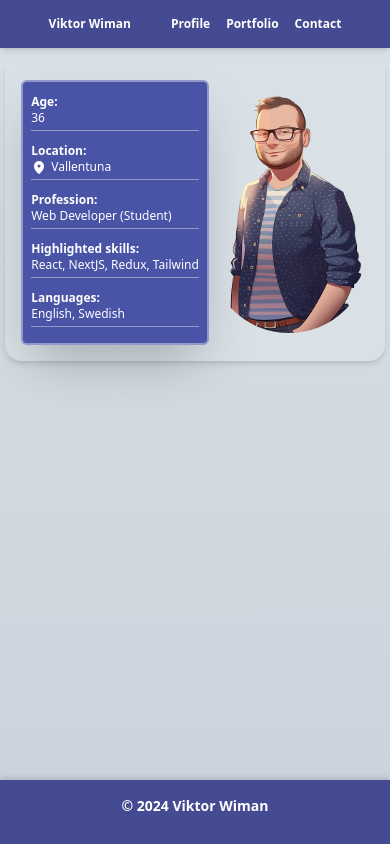
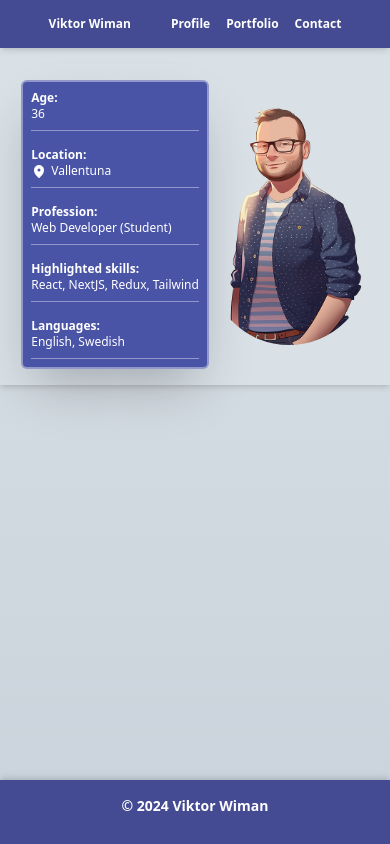
Before and after one commit to VWiman/portfolio-2024-01, a Next.js app: page / in a window 390 px wide. Built offline with nearby package versions, Linux system fonts and the light colour scheme.

Commit message:
Better mobile css

```diff
--- a/app/page.js
+++ b/app/page.js
@@ -27,7 +27,7 @@ export default function Home() {
 										clipRule="evenodd"
 									/>
 								</svg>
-								Vallentuna
+								<span className="fact-location-text">Vallentuna</span>
 							</Link>
 						</span>
 					</li>
--- a/style/globals.css
+++ b/style/globals.css
@@ -45,15 +45,15 @@
 }
 
 .hero-section {
-    @apply flex flex-row items-center justify-center p-4 md:p-12 bg-alure-100 w-fit rounded-b-2xl shadow-md text-xs sm:text-sm md:text-base lg:text-lg
+    @apply flex flex-row items-center justify-center p-4 md:p-12 bg-alure-100 w-full md:w-fit md:rounded-b-2xl shadow-md text-xs sm:text-sm md:text-base lg:text-lg
 }
 
 .projects-section {
-    @apply flex flex-col-reverse md:flex-row items-center justify-center p-4 md:p-12 bg-alure-100 w-fit rounded-b-2xl shadow-md text-white gap-4 md:gap-8 text-xs sm:text-sm md:text-base lg:text-lg
+    @apply flex flex-col md:flex-row items-center justify-center p-4 md:p-12 bg-alure-100 w-full md:w-fit md:rounded-b-2xl shadow-md text-white gap-4 md:gap-8 text-xs sm:text-sm md:text-base lg:text-lg
 }
 
 .contact-section {
-    @apply flex flex-col-reverse md:flex-row items-center justify-center p-4 md:p-12 bg-alure-100 w-fit rounded-b-2xl shadow-md text-white gap-4 md:gap-8 text-xs sm:text-sm md:text-base lg:text-lg
+    @apply flex flex-col md:flex-row items-center justify-center p-4 md:p-12 bg-alure-100 w-full md:w-fit md:rounded-b-2xl shadow-md text-white gap-4 md:gap-8 text-xs sm:text-sm md:text-base lg:text-lg
 }
 
 
@@ -62,25 +62,27 @@
 }
 
 .facts-list {
-    @apply flex flex-col w-fit text-white bg-martinique-600 shadow-2xl rounded-md md:rounded-2xl p-2 md:p-8 border-2 md:border-4 border-white/40
+    @apply flex flex-col w-fit text-white bg-martinique-600 shadow-2xl rounded-md md:rounded-2xl px-2 md:p-8 border-2 md:border-4 border-white/40
 }
 
 .fact-item {
-    @apply flex flex-col md:flex-row text-xs md:text-sm md:gap-8 py-1
+    @apply flex flex-col md:flex-row md:gap-8 py-2 md:p-2
 }
 
-
-
 .fact-label {
-    @apply whitespace-nowrap font-semibold text-xs sm:text-sm md:text-base
+    @apply whitespace-nowrap font-semibold text-xs sm:text-sm md:text-base justify-center
 }
 
 .fact-text {
-    @apply flex flex-col w-full md:text-right
+    @apply w-full md:text-right text-xs md:text-sm md:self-end
+}
+
+.fact-location-text {
+    @apply self-center
 }
 
 .fact-text-link {
-    @apply flex flex-row md:justify-end items-center hover:cursor-pointer gap-1
+    @apply flex flex-row md:justify-end hover:cursor-pointer gap-1 items-baseline
 }
 
 
@@ -109,7 +111,7 @@
 }
 
 .year-text {
-    @apply text-white decoration-white/60 text-center font-semibold text-base md:text-2xl underline underline-offset-4 mb-2 md:mb-4 leading-8
+    @apply text-martinique-700 decoration-martinique-600/60 text-center font-semibold text-base md:text-2xl underline underline-offset-4 mb-2 md:mb-4 leading-8
 }
 
 .header-link {
@@ -122,11 +124,11 @@
 
 
 .projects-list {
-    @apply flex flex-col w-full text-white bg-martinique-600 shadow-2xl rounded-md md:rounded-2xl p-2 md:p-8 border-2 md:border-4 border-white/40 items-center justify-center
+    @apply flex flex-col w-fit md:w-full text-white shadow-xl md:shadow-none rounded-md md:rounded-2xl p-2 md:p-8 border-none items-center justify-center
 }
 
 .project-item {
-    @apply flex flex-col md:flex-row text-xs md:text-sm border-spacing-2 border-white/40 border-2 p-4 rounded-md bg-martinique-500 shadow-lg shadow-black/20 hover:shadow-black/30 hover:cursor-pointer
+    @apply flex flex-col md:flex-row text-xs md:text-sm border-spacing-2 border-white/40 border-2 p-4 rounded-md bg-martinique-600 shadow-lg shadow-black/20 hover:shadow-black/30 hover:cursor-pointer
 }
 
 .project-text-link {
```
